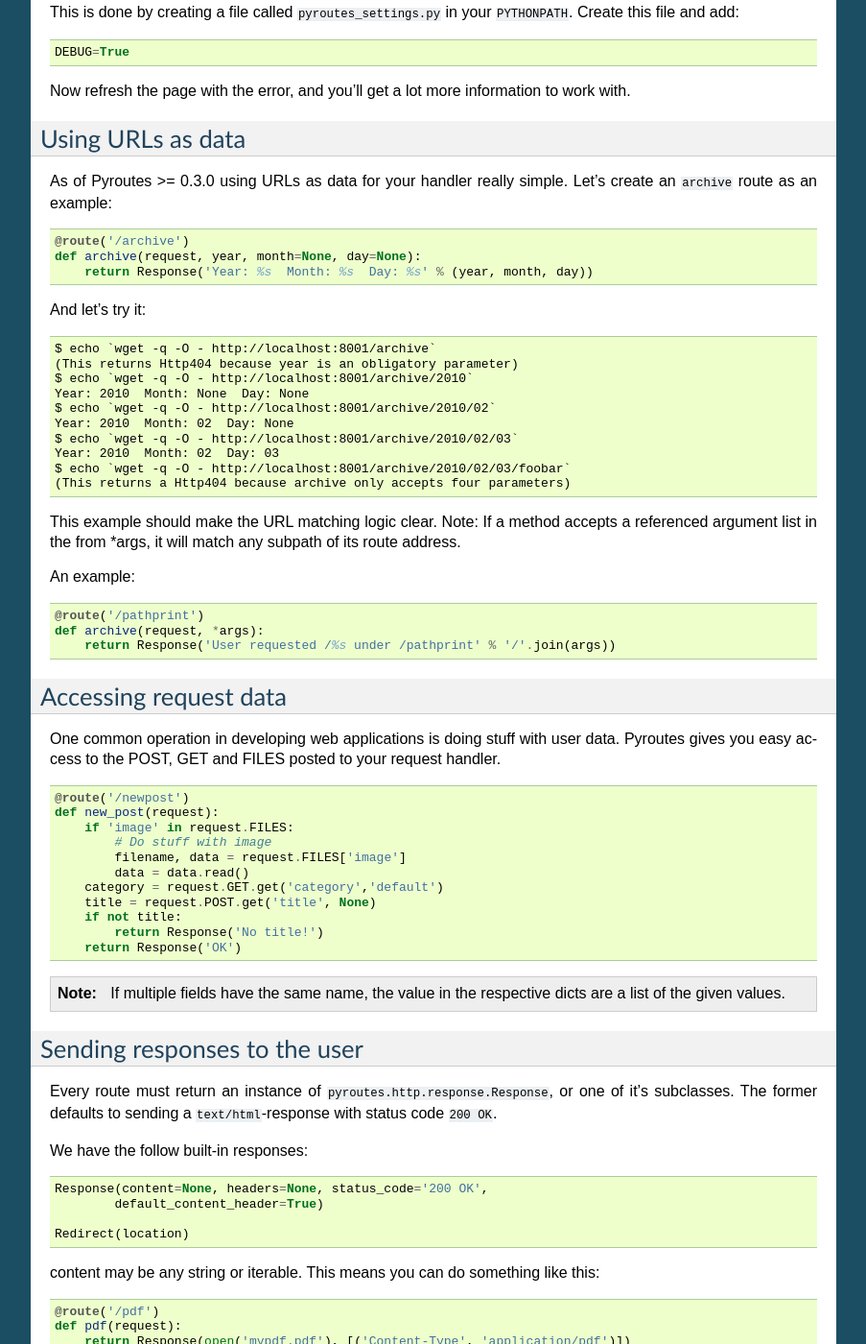
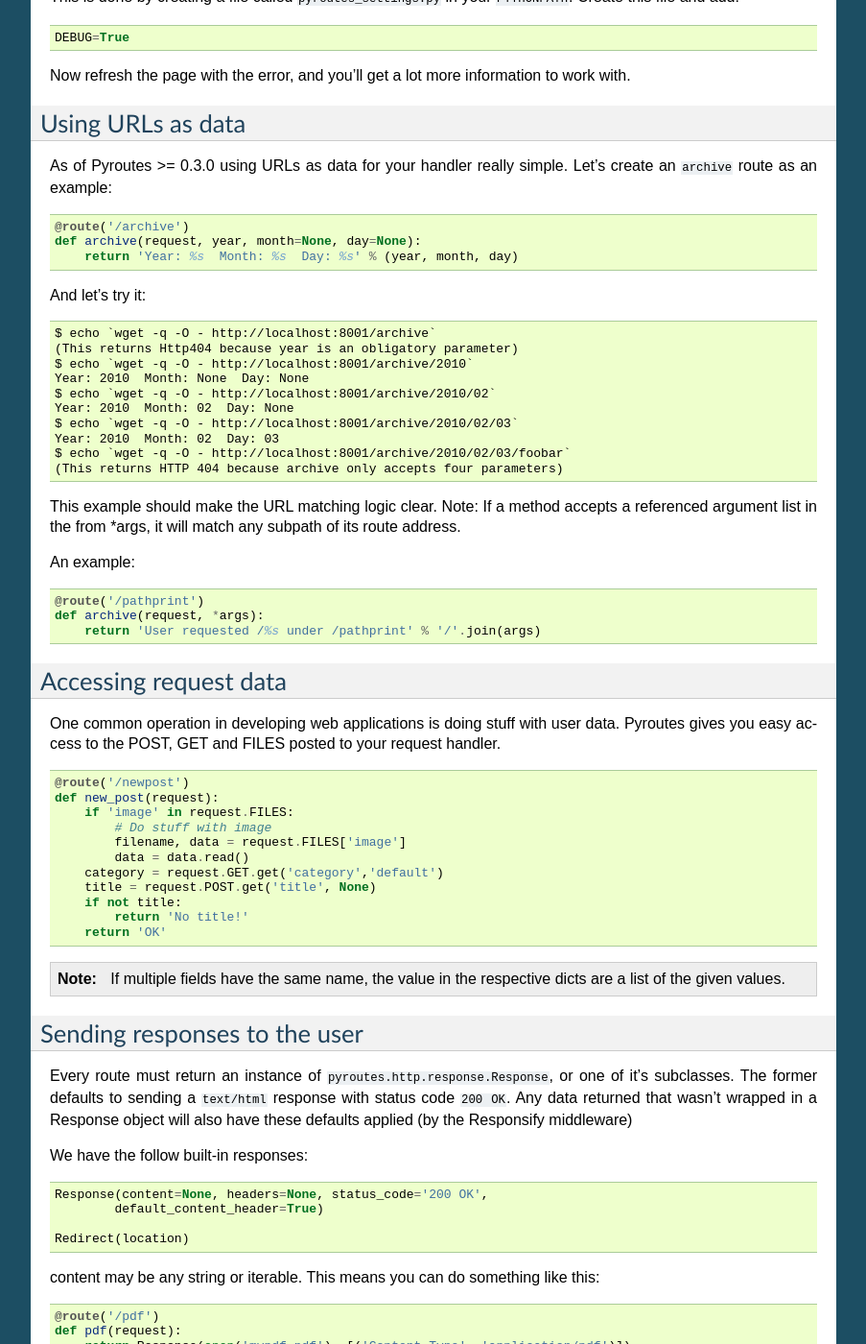
Before and after one commit to klette/pyroutes, a Sphinx documentation site: the page built from docs/usage.rst, in a window 1280 px wide and 1400 px high, scrolled down 1839 px. Shown: the whole window at 96% size, without its empty margins (198-1101 px from the left). Built offline with Sphinx 7.4.7, drawn with Linux system fonts in a browser that asks for light colours; formulas are drawn with MathJax 3; some of the changed text lies outside the part shown.

Commit message:
Update docs to reflect Responsify middleware

```diff
--- a/docs/reference/pyroutes.rst
+++ b/docs/reference/pyroutes.rst
@@ -24,7 +24,7 @@ Route handling
 
        @pyroutes.route('/foo/bar')
        def foo_method(request):
-           return Response("foo")
+           return "foo"
 
        pyroutes.reverse_url('foo_method')
        '/foo/bar'
--- a/docs/usage.rst
+++ b/docs/usage.rst
@@ -25,14 +25,13 @@ Routes are the way for defining which methods should handle requests to which pa
 This is the most basic example::
 
   from pyroutes import route
-  from pyroutes.http.response import Response
 
   @route('/')
   def index(request):
-      return Response('Hello world!')
+      return 'Hello world!'
 
 Here we define that our index method should handle all requests to ``/``, and
-return the world famous «Hello world!» to the user.
+return the famous «Hello world!» to the user.
 
 We can add more routes:
 
@@ -40,12 +39,12 @@ We can add more routes:
 
   @route('/sayhello')
   def sayhello(request, name='world'):
-      return Response('Hello %s!' % name))
+      return 'Hello %s!' % name
 
 ... Easy as pie! Save these at the end of our ``handler.py`` file.
 
-Route handling gotcha's
-^^^^^^^^^^^^^^^^^^^^^^^
+Route handling gotchas
+^^^^^^^^^^^^^^^^^^^^^^
 
 After adding the two example routes, we have a handler for ``/`` and
 ``/sayhello``. If you try to access ``/foo`` you will get an 404 exception.
@@ -120,7 +119,7 @@ Let's create an ``archive`` route as an example::
 
     @route('/archive')
     def archive(request, year, month=None, day=None):
-        return Response('Year: %s  Month: %s  Day: %s' % (year, month, day))
+        return 'Year: %s  Month: %s  Day: %s' % (year, month, day)
 
 And let's try it::
 
@@ -133,7 +132,7 @@ And let's try it::
     $ echo `wget -q -O - http://localhost:8001/archive/2010/02/03`
     Year: 2010  Month: 02  Day: 03
     $ echo `wget -q -O - http://localhost:8001/archive/2010/02/03/foobar`
-    (This returns a Http404 because archive only accepts four parameters)
+    (This returns HTTP 404 because archive only accepts four parameters)
 
 This example should make the URL matching logic clear. Note: If a method
 accepts a referenced argument list in the from \*args, it will match any
@@ -143,7 +142,7 @@ An example::
 
     @route('/pathprint')
     def archive(request, *args):
-        return Response('User requested /%s under /pathprint' % '/'.join(args))
+        return 'User requested /%s under /pathprint' % '/'.join(args)
 
 Accessing request data
 ----------------------
@@ -163,8 +162,8 @@ request handler.
         category = request.GET.get('category','default')
         title = request.POST.get('title', None)
         if not title:
-            return Response('No title!')
-        return Response('OK')
+            return 'No title!'
+        return 'OK'
 
 .. note:: If multiple fields have the same name, the value in the respective
           dicts are a list of the given values.
@@ -173,8 +172,10 @@ Sending responses to the user
 -----------------------------
 
 Every route must return an instance of ``pyroutes.http.response.Response``, or
-one of it's subclasses. The former defaults to sending a
-``text/html``-response with status code ``200 OK``.
+one of it's subclasses. The former defaults to sending a ``text/html`` response
+with status code ``200 OK``. Any data returned that wasn't wrapped in a
+Response object will also have these defaults applied (by the Responsify
+middleware)
 
 We have the follow built-in responses::
 
@@ -199,7 +200,7 @@ that can decrypt files by some algorithm)::
         if not os.path.exists(full_filename):
             raise Http404({'#details': 'No such file "%s"' % filename})
         try:
-            return Response(decrypt(full_filename, key))
+            return decrypt(full_filename, key)
         except KeyError:
             raise Http403({'#details': 'Key did not match file'})
 
@@ -229,7 +230,7 @@ Retrieving cookies::
         logged_in = request.COOKIES.get_cookie('logged_in')
         message = request.COOKIES.get_unsigned_cookie('message')
         if logged_in:
-            return Response(message)
+            return message
         raise Http403({'#details': 'Go away!'})
 
 Deleting cookies::
@@ -261,6 +262,6 @@ current task.::
 
     @route('/')
     def index(request):
-        return Response(tmpl.render('index.xml', {}))
+        return tmpl.render('index.xml', {})
 
 For more information about XML-Template, see :ref:`xml_template_intro`.
```
Also changed, not shown: docs/changelog.rst (+7 -0 lines), docs/middleware.rst (+4 -3 lines).
